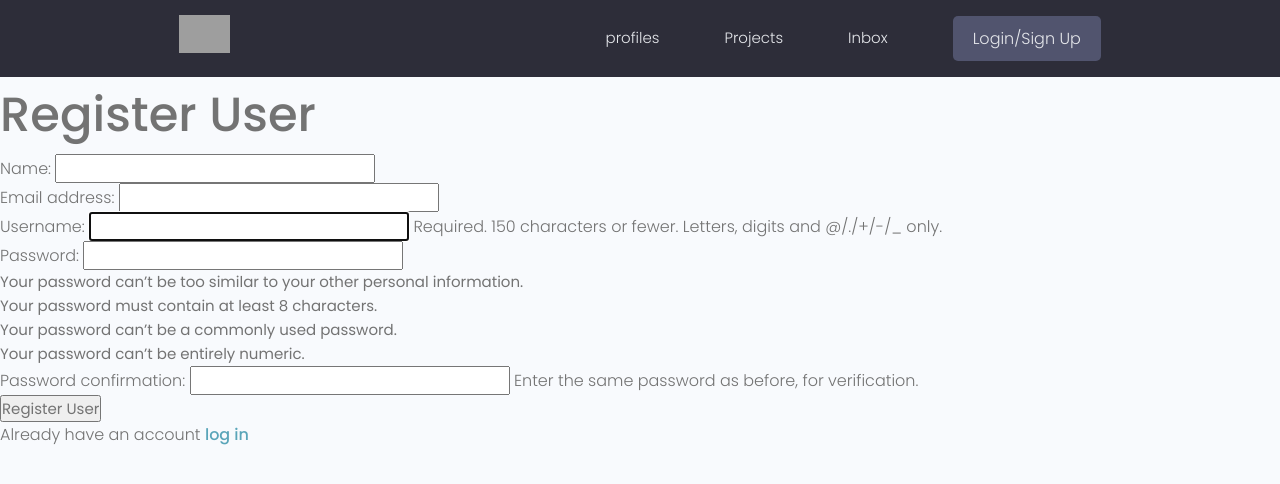
After one commit to MakaRonish/django_learn, a Django app: page /register/ in a window 1280 px wide. The commit adds this page. Shown: the top 484 px of the page. Run offline with Django 5.2, Linux system fonts and the light colour scheme; some libraries are stand-ins or nearby versions; grey boxes are pictures that could not be loaded.

Commit message:
user registration from

```diff
--- a/django/finddevs/projects/views.py
+++ b/django/finddevs/projects/views.py
@@ -2,6 +2,8 @@ from django.shortcuts import render, redirect
 from django.http import HttpResponse
 from .models import Project, Review, Tag
 from .forms import ProjectForm
+from django.contrib.auth.decorators import login_required
+
 
 # projectsList = [
 #     {
@@ -57,6 +59,7 @@ def project(request, pk):
 # Create your views here.
 
 
+@login_required(login_url="login")
 def createProject(request):
     form = ProjectForm()
     if request.method == "POST":
@@ -69,6 +72,7 @@ def createProject(request):
     return render(request, "projects/project_form.html", context)
 
 
+@login_required(login_url="login")
 def updateProject(request, pk):
     project = Project.objects.get(id=pk)
     form = ProjectForm(instance=project)
@@ -82,6 +86,7 @@ def updateProject(request, pk):
     return render(request, "projects/project_form.html", context)
 
 
+@login_required(login_url="login")
 def deleteProject(request, pk):
     project = Project.objects.get(id=pk)
     context = {"object": project}
--- a/django/finddevs/templates/main.html
+++ b/django/finddevs/templates/main.html
@@ -27,6 +27,13 @@
 
 <body>
     {% include 'navbar.html'%}
+    {% if messages %}
+    <ul class="messages">
+        {% for message in messages %}
+        <li{% if message.tags %} class="{{ message.tags }}" {% endif %}>{{ message }}</li>
+            {% endfor %}
+    </ul>
+    {% endif %}
 
     {% block content%}
 
--- a/django/finddevs/templates/navbar.html
+++ b/django/finddevs/templates/navbar.html
@@ -15,8 +15,14 @@
                 <li class="header__menuItem"><a href="{%url 'profiles'%}">profiles</a></li>
                 <li class="header__menuItem"><a href="{%url 'projects'%}">Projects</a></li>
                 <li class="header__menuItem"><a href="">Inbox</a></li>
+
+
+                {% if request.user.is_authenticated %}
                 <li class="header__menuItem"><a href="{%url 'create_project'%}">Add Project</a></li>
-                <li class="header__menuItem"><a href="" class="btn btn--sub">Login/Sign Up</a></li>
+                <li class="header__menuItem"><a href="{% url 'logout' %}" class="btn btn--sub">Logout</a></li>
+                {%else%}
+                <li class="header__menuItem"><a href="{% url 'login' %}" class="btn btn--sub">Login/Sign Up</a></li>
+                {%endif%}
             </ul>
         </nav>
     </div>
--- /dev/null
+++ b/django/finddevs/users/forms.py
@@ -0,0 +1,12 @@
+from django.forms import ModelForm
+from django.contrib.auth.forms import UserCreationForm
+from django.contrib.auth.models import User
+
+
+class CustomUserCreationForm(UserCreationForm):
+    class Meta:
+        model = User
+        fields = ["first_name", "email", "username", "password1", "password2"]
+        labels = {
+            "first_name": "Name",
+        }
--- /dev/null
+++ b/django/finddevs/users/templates/users/login_register.html
@@ -0,0 +1,25 @@
+{%extends 'main.html'%}
+{%block content%}
+
+{% if page == 'register'%}
+<h1>Register User</h1>
+<form action="{%url 'register' %}" method="POST">
+    {%csrf_token%}
+    {{form.as_p}}
+    <input type="submit" value="Register User">
+
+</form>
+<p>Already have an account <a href="{% url 'login'%}">log in</a></p>
+{%else%}
+<form method="POST" action="{% url 'login'%}">
+    {%csrf_token%}
+    <input type="text" name="username" placeholder="Username" />
+    <input type="password" name="password" placeholder="Enter password" />
+    <input type="submit" value="Login" />
+
+    <p>Dont have an account <a href="{% url 'register'%}">Sign up</a></p>
+
+</form>
+{%endif%}
+
+{%endblock content%}
--- a/django/finddevs/users/urls.py
+++ b/django/finddevs/users/urls.py
@@ -2,6 +2,9 @@ from django.urls import path, include
 from . import views
 
 urlpatterns = [
+    path("login/", views.loginUser, name="login"),
+    path("logout/", views.logoutUser, name="logout"),
+    path("register/", views.registerUser, name="register"),
     path("", views.profiles, name="profiles"),
     path("profile/<str:pk>/", views.userProfile, name="user-profile"),
 ]
--- a/django/finddevs/users/views.py
+++ b/django/finddevs/users/views.py
@@ -1,5 +1,10 @@
-from django.shortcuts import render
+from django.shortcuts import render, redirect
+from django.contrib.auth import login, authenticate, logout
+from django.contrib.auth.models import User
 from .models import Profile, Skill
+from django.contrib import messages
+
+from .forms import CustomUserCreationForm
 
 
 def profiles(request):
@@ -23,4 +28,53 @@ def userProfile(request, pk):
     return render(request, "users/user-profile.html", context)
 
 
+def loginUser(request):
+    page = "login"
+    if request.user.is_authenticated:
+        return redirect("profiles")
+    if request.method == "POST":
+        username = request.POST["username"]
+        password = request.POST["password"]
+        try:
+            user = User.objects.get(username=username)
+        except:
+            messages.error(request, "user name doesnt exist")
+
+        user = authenticate(request, username=username, password=password)
+
+        if user is not None:
+            login(request, user)
+            # create a session for user
+            return redirect("profiles")
+        else:
+            messages.error(request, "Username or password is inccorect")
+    return render(request, "users/login_register.html")
+
+
+def logoutUser(request):
+    logout(request)
+    messages.error(request, "Log out complete")
+    return redirect("login")
+
+
+def registerUser(request):
+    page = "register"
+    form = CustomUserCreationForm()
+    if request.method == "POST":
+        form = CustomUserCreationForm(request.POST)
+        if form.is_valid():
+            user = form.save(commit=False)
+            user.username = user.username.lower()
+            user.save()
+
+            messages.success(request, "User account was created")
+            login(request, user)
+            return redirect("profiles")
+        else:
+            messages.success(request, "An error has occur")
+
+    context = {"page": page, "form": form}
+    return render(request, "users/login_register.html", context)
+
+
 # Create your views here.
```
Also changed, not shown: django/finddevs/db.sqlite3.
